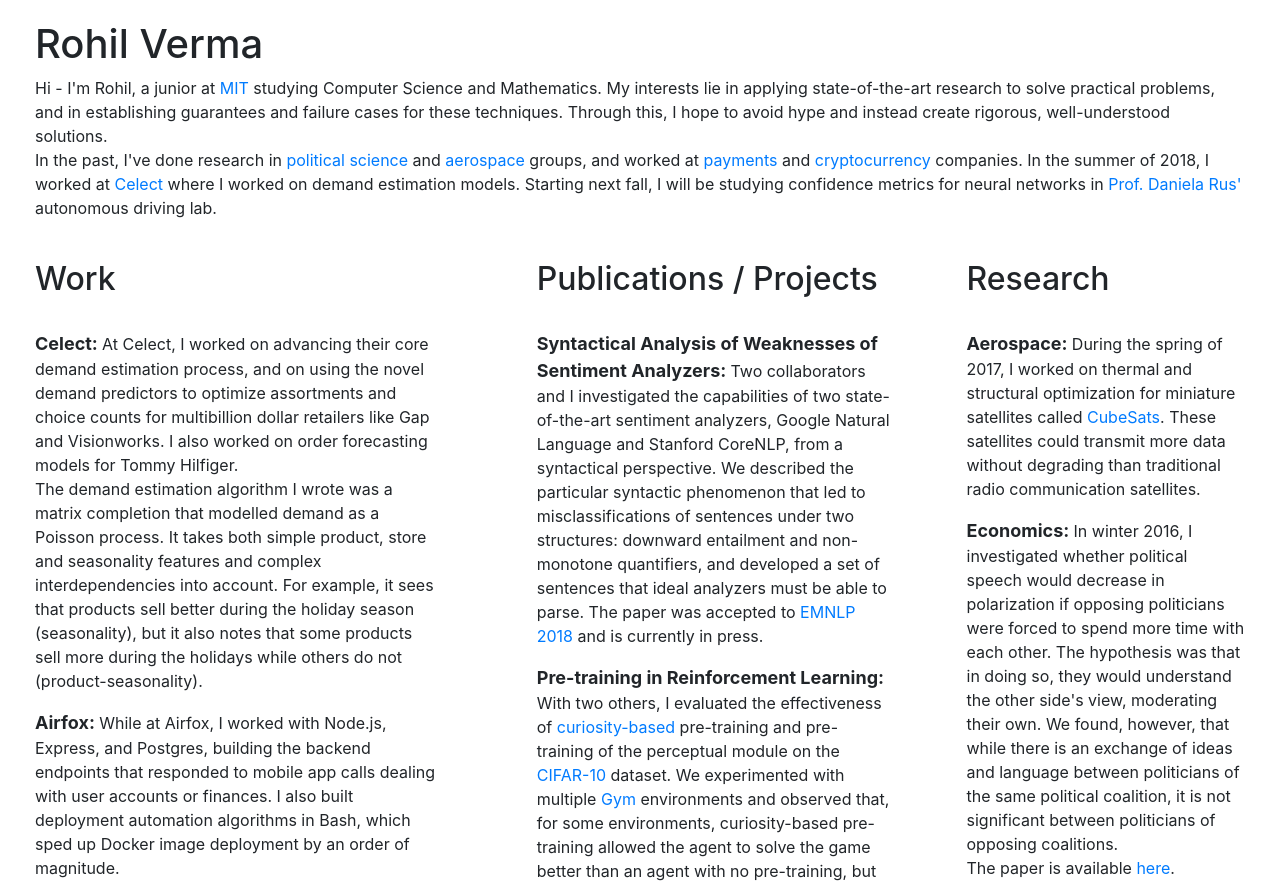
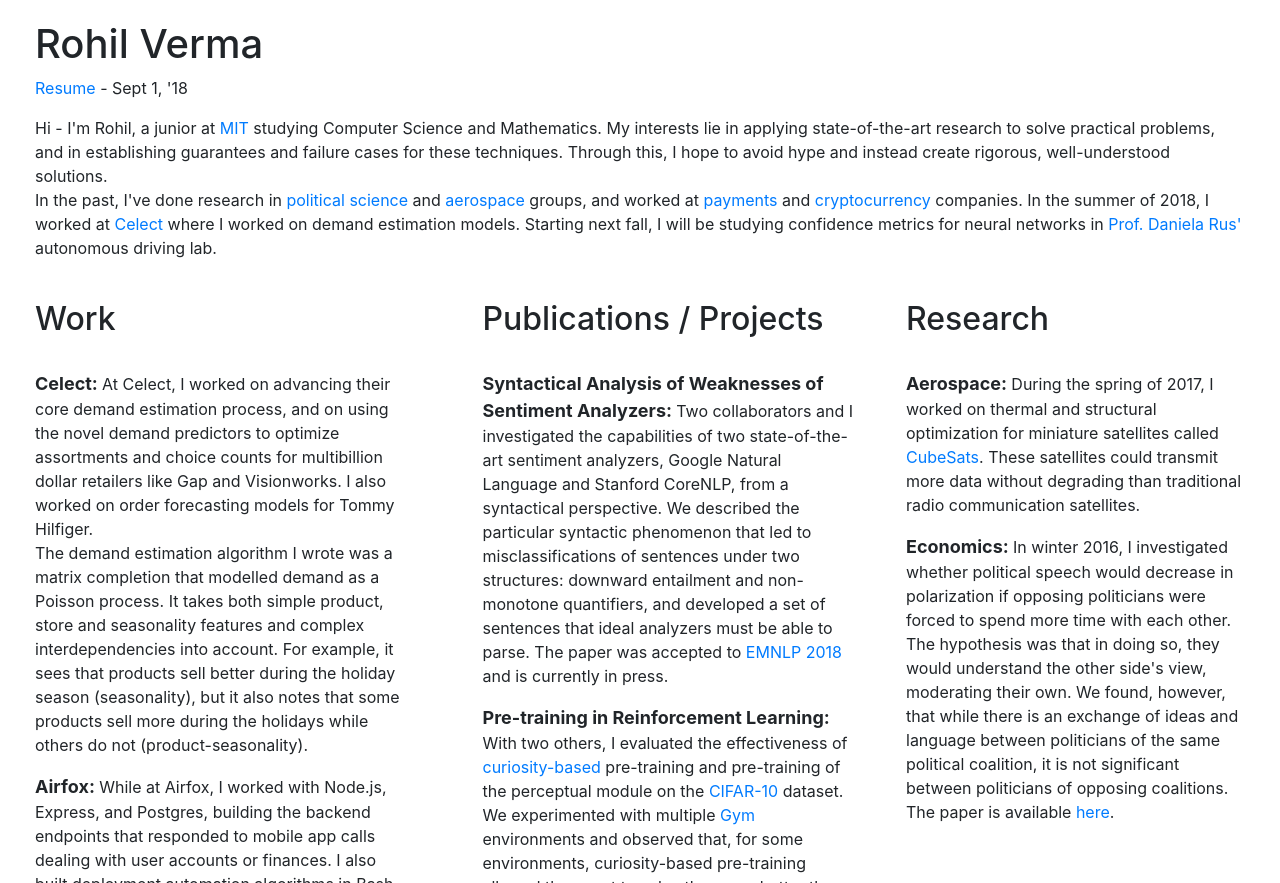
Before and after one commit to rohilverma/rohilverma.github.io, a website: page index.html in a window 1280 px wide. Shown: the top 883 px of the page. Drawn offline with Linux system fonts and the light colour scheme.

Commit message:
resume + padding

```diff
--- a/index.html
+++ b/index.html
@@ -8,7 +8,7 @@
     <meta name="description" content="">
     <meta name="author" content="">
 
-    <title>Rohil Verma</title>
+	<title>Rohil Verma</title>
 
     <!-- Bootstrap core CSS -->
     <link href="vendor/bootstrap/css/bootstrap.min.css" rel="stylesheet">
@@ -58,14 +58,22 @@
         <!-- Page Content -->
         <div id="page-content-wrapper">
             <div class="container-fluid">
-                <h1>Rohil Verma</h1>
-                <p>Hi - I'm Rohil, a junior at <a href="http://web.mit.edu">MIT</a> studying Computer Science and Mathematics. My interests lie in applying state-of-the-art research to solve practical problems, and in establishing guarantees and failure cases for these techniques. Through this, I hope to avoid hype and instead create rigorous, well-understood solutions. <br>
+				<div class="row">
+					<div class="col-md">
+                		<h1>Rohil Verma</h1>
+					</div>
+				</div>
+                <p>
+                <a href="Rohil%20Verma%20-%20Resume.pdf">Resume</a> - Sept 1, '18
+                </p>
+                <p>
+                Hi - I'm Rohil, a junior at <a href="http://web.mit.edu">MIT</a> studying Computer Science and Mathematics. My interests lie in applying state-of-the-art research to solve practical problems, and in establishing guarantees and failure cases for these techniques. Through this, I hope to avoid hype and instead create rigorous, well-understood solutions. <br>
 In the past, I've done research in <a href="https://economics.mit.edu/faculty/acemoglu">political science</a> and <a href="http://starlab.mit.edu">aerospace</a> groups, and worked at <a href="https://enter.stone.com.br/">payments</a> and <a href="http://airfox.com">cryptocurrency</a> companies. In the summer of 2018, I worked at <a href="https://www.celect.com/">Celect</a> where I worked on demand estimation models. Starting next fall, I will be studying confidence metrics for neural networks in <a href="http://danielarus.csail.mit.edu">Prof. Daniela Rus'</a> autonomous driving lab.</p>
 <!--<a href="#menu-toggle" class="btn btn-secondary" id="menu-toggle">More</a>-->
 <br>
 <div class="container-fluid">
   <div class="row">
-    <div class="col-med-4" style="width: 37.499999999%">
+    <div class="col-med-4" style="width: 35%">
 		<div class="mr-5">
 		<h2>Work</h2>
 		<br>
@@ -99,8 +107,8 @@
 		<br>
 		</div>
 	</div>
-    <div class="col-med-4" style="width: 37.499999999%">
-		<div class="mx-5">
+    <div class="col-med-4" style="width: 35%">
+		<div class="mx-4">
 		<h2>Publications / Projects</h2>
 		<br>
 		<p>
@@ -130,7 +138,7 @@
 		</p>
 		</div>
 	</div>
-<div class="col-med-3" style="width: 25%">
+<div class="col-med-3" style="width: 30%">
 		<div class="ml-4">
 		<h2>Research</h2>
 		<br>
```
